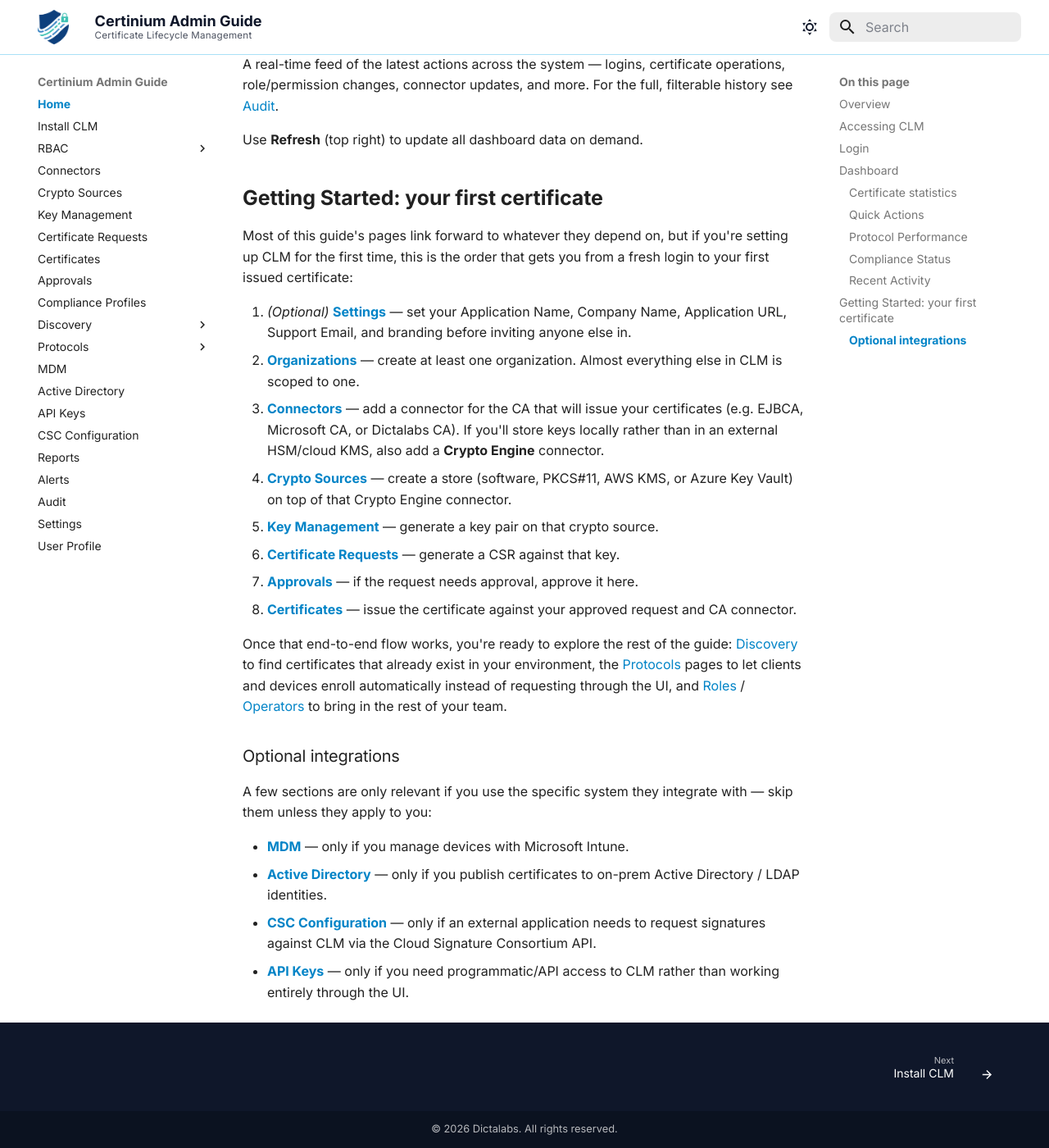
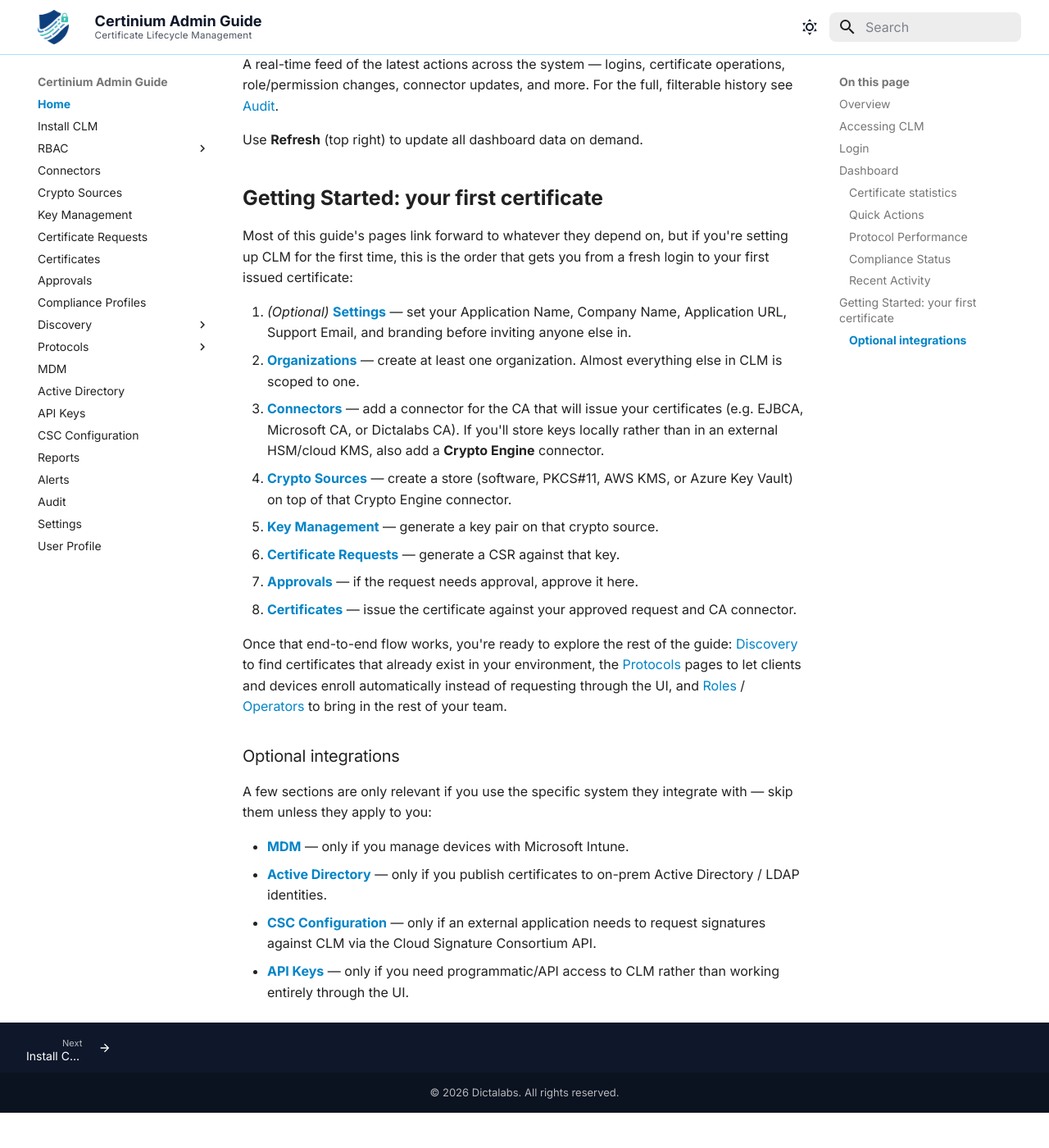
Before and after one commit to dictalabs/clm-admin-guide, an MkDocs documentation site: the page built from docs/index.md, in a window 1280 px wide and 1400 px high, scrolled down 3921 px. Shown: the whole window at 82% size. Built offline with MkDocs 1.6.1 and Material for MkDocs 9.7.7, drawn with Linux system fonts in a browser that asks for light colours; after the commit the page ends 5278 px from its top, so only the background shows below that.

Commit message:
Fix remaining footer nav bar bloat from Material's own default spacing
Material sets its own margin-top/margin-bottom on .md-footer__link
and a bottom margin on .md-footer__title that our earlier padding
trims didn't account for, leaving uneven empty space above the
prev/next text. Zero those out so the bar is symmetric and compact.
Co-Authored-By: Claude Sonnet 5 <noreply@anthropic.com>

```diff
--- a/docs/extra.css
+++ b/docs/extra.css
@@ -185,10 +185,13 @@ body {
 
 .md-footer-meta__inner {
   justify-content: center; /* Material's default is space-between; we only show copyright */
+  padding: 0.3rem 0.8rem;
+  min-height: 0;
 }
 
 .md-footer-meta .md-copyright {
   color: rgba(255, 255, 255, 0.7);
+  font-size: 0.65rem;
 }
 
 .md-footer__link {
@@ -201,27 +204,44 @@ body {
 
 /* Prev/Next nav bar: Material's default padding makes this strip much
    taller than the single line of text it holds, which read as bulky next
-   to the slim copyright bar below it. Trim it down to a compact size. */
+   to the slim copyright bar below it. Collapse it to a single line (drop
+   the "Previous"/"Next" caption, keep just the page title) and trim every
+   remaining gap down to the minimum the text itself needs. */
 .md-footer__inner {
-  margin: 0.3rem 0.8rem;
+  margin: 0.2rem 0.8rem;
 }
 
 .md-footer__link {
-  padding-top: 0.3rem;
-  padding-bottom: 0.3rem;
+  padding-top: 0.2rem;
+  padding-bottom: 0.2rem;
+  margin: 0 !important;
+  display: flex;
+  align-items: center;
 }
 
 .md-footer__title {
-  font-size: 0.7rem;
+  padding: 0 0.6rem;
+  margin: 0 !important;
+}
+
+.md-footer__button {
+  margin: 0 !important;
+}
+
+.md-footer__title .md-ellipsis {
+  font-size: 0.7rem !important;
+  line-height: 1.15 !important;
 }
 
 .md-footer__direction {
-  font-size: 0.55rem;
+  font-size: 0.55rem !important;
+  line-height: 1.15 !important;
+  margin-bottom: 0 !important;
 }
 
 .md-footer__button svg {
-  height: 0.85rem;
-  width: 0.85rem;
+  height: 0.8rem;
+  width: 0.8rem;
 }
 
 /* ==========================================================================
```
